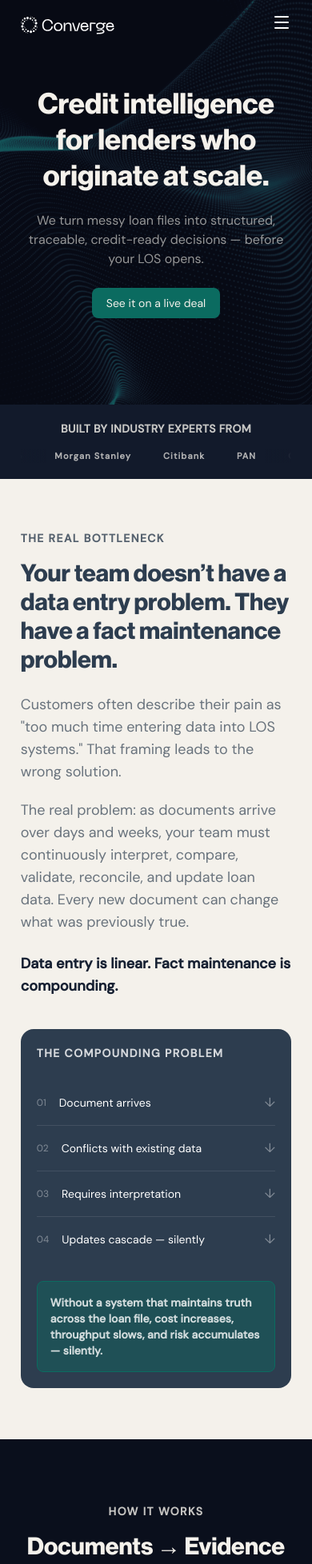
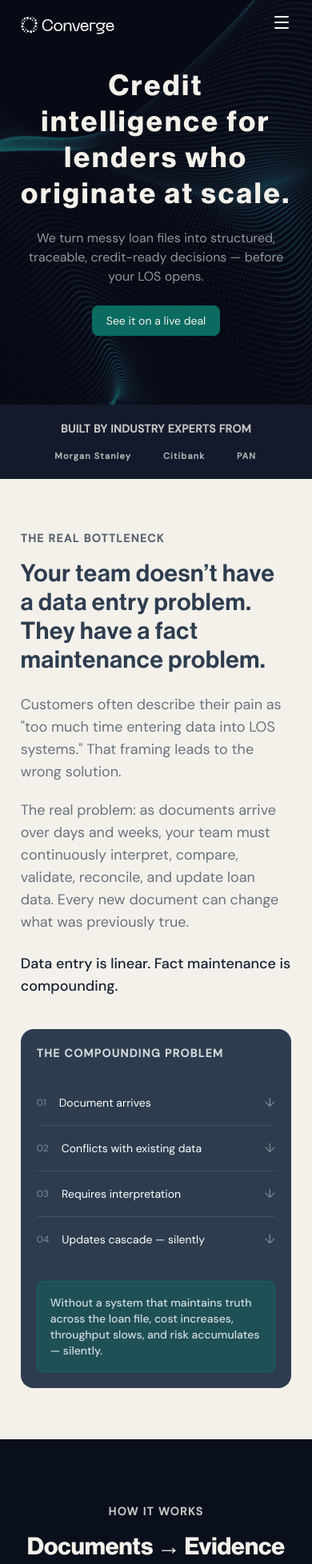
Before and after one commit to mtforstartups-hub/converge, a Next.js app: page / in a window 390 px wide. Shown: the top 1956 px of the page at 80% size. Built offline with nearby package versions, Linux system fonts and the light colour scheme.

Commit message:
Updated Problem Section Font Weights

```diff
--- a/app/layout.tsx
+++ b/app/layout.tsx
@@ -28,6 +28,11 @@ const neueHaasDisplay = localFont({
     {
       path: "../public/fonts/Neue Haas Grotesk Display Pro/NeueHaasDisplay-Roman.woff2",
       weight: "400",
+      style: "normal",
+    },
+    {
+      path: "../public/fonts/Neue Haas Grotesk Display Pro/NeueHaasDisplay-Mediu.woff2",
+      weight: "500",
       style: "normal",
     },
     {
--- a/components/homepage/Hero.tsx
+++ b/components/homepage/Hero.tsx
@@ -34,7 +34,7 @@ export default function Hero() {
         <div className="relative z-10 max-w-95/100 md:max-w-5/6 mx-auto px-4 sm:px-6 lg:px-10 py-12 sm:py-16 lg:py-20 grid gap-10 lg:grid-cols-2 lg:gap-16 items-center text-parchment min-h-[60vh] lg:min-h-[80vh]">
           {/* LEFT */}
           <div>
-            <h1 className="font-display text-4xl sm:text-5xl lg:text-7xl font-bold mb-5 leading-tight  text-center lg:text-left">
+            <h1 className="font-display text-4xl sm:text-5xl lg:text-7xl font-bold mb-5 leading-tight tracking-[0.08em]  text-center lg:text-left">
               Credit intelligence for lenders who originate at scale.
             </h1>
 
--- a/components/homepage/ProblemSection.tsx
+++ b/components/homepage/ProblemSection.tsx
@@ -15,14 +15,15 @@ export default function ProblemSection() {
             The real bottleneck
           </p>
 
-          <h2 className="font-display text-3xl sm:text-4xl lg:text-5xl font-bold text-charcoal  mb-6 ">
+          <h2 className="font-display text-3xl sm:text-4xl lg:text-5xl font-medium tracking-wide text-charcoal mb-6 ">
             Your team doesn’t have a data entry problem. They have a fact
             maintenance problem.
           </h2>
 
           <p className="text-lg text-charcoal/70 mb-5 max-w-xl">
-            Customers often describe their pain as "too much time entering data
-            into LOS systems." That framing leads to the wrong solution.
+            Customers often describe their pain as &quot;too much time entering
+            data into LOS systems.&quot; That framing leads to the wrong
+            solution.
           </p>
 
           <p className="text-lg text-charcoal/70 mb-6 max-w-xl">
@@ -32,7 +33,7 @@ export default function ProblemSection() {
             true.
           </p>
 
-          <p className="text-lg font-semibold text-deep-slate">
+          <p className="text-lg font-medium text-deep-slate">
             Data entry is linear. Fact maintenance is compounding.
           </p>
         </div>
@@ -59,7 +60,7 @@ export default function ProblemSection() {
           </div>
 
           {/* Bottom Highlight */}
-          <div className="mt-6 bg-verified/40 border border-verified rounded-lg p-4 text-sm md:text-base font-semibold text-white/80">
+          <div className="mt-6 bg-verified/40 border border-verified rounded-lg p-4 text-sm md:text-base font-medium text-white/80">
             Without a system that maintains truth across the loan file, cost
             increases, throughput slows, and risk accumulates — silently.
           </div>
```
Also changed, not shown: public/fonts/Neue Haas Grotesk Display Pro/NeueHaasDisplay-Mediu.woff2 (added).
